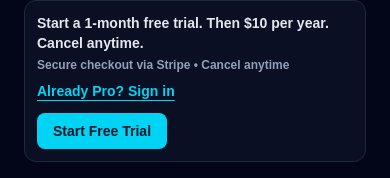
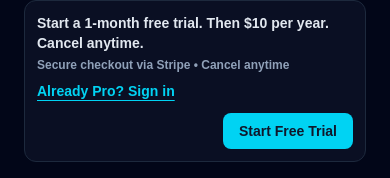
Before and after one commit to 76248usa/daysSupplyWeb, a Next.js app: page /app in a window 390 px wide. Shown: the part 206-384 px from the top of the page. Built offline with nearby package versions, Linux system fonts and the light colour scheme; no server answers.

Commit message:
Make Pro refresh happen immediately after returning from checkout

```diff
--- a/app/app/AppHome.tsx
+++ b/app/app/AppHome.tsx
@@ -51,7 +51,7 @@ function daysUntil(iso?: string | null) {
   return Math.max(0, Math.ceil(ms / (1000 * 60 * 60 * 24)));
 }
 
-// ✅ One consistent “native tap” style you can reuse everywhere
+// ✅ One consistent “native tap” style
 const PRESS =
   "select-none cursor-pointer active:scale-[0.97] transition-transform";
 
@@ -72,10 +72,10 @@ export default function AppHome() {
 
   const router = useRouter();
   const searchParams = useSearchParams();
-
   const checkout = searchParams.get("checkout"); // success/cancel/null
 
-  const { effectiveIsPro, isLoading, status, refreshWithRetry } = usePro();
+  const { effectiveIsPro, isLoading, status, refreshWithRetry, refresh } =
+    usePro();
 
   const [activating, setActivating] = useState(false);
 
@@ -85,12 +85,12 @@ export default function AppHome() {
   const [portalLoading, setPortalLoading] = useState(false);
   const [portalError, setPortalError] = useState<string | null>(null);
 
-  // ✅ Subscription confidence (from /api/pro-status)
+  // Subscription confidence (from /api/pro-status)
   const [subStatus, setSubStatus] = useState<string | null>(null);
   const [currentPeriodEnd, setCurrentPeriodEnd] = useState<string | null>(null);
   const [trialEndsInDays, setTrialEndsInDays] = useState<number | null>(null);
 
-  // ✅ App-style header menu (Terms/Privacy/Disclaimer)
+  // Header menu
   const [menuOpen, setMenuOpen] = useState(false);
   function closeMenu() {
     setMenuOpen(false);
@@ -104,7 +104,7 @@ export default function AppHome() {
     function onClickOutside(e: MouseEvent) {
       const t = e.target as HTMLElement | null;
       if (!t) return;
-      if (t.closest?.("[data-more-menu]")) return; // clicks inside menu
+      if (t.closest?.("[data-more-menu]")) return;
       setMenuOpen(false);
     }
 
@@ -119,26 +119,11 @@ export default function AppHome() {
     };
   }, [menuOpen]);
 
-  // ✅ Autofocus search (nice app feel)
-  // useEffect(() => {
-  //   const id = window.setTimeout(() => {
-  //     if (shouldAvoidStealingFocus()) return;
-  //     const el = document.getElementById(
-  //       "insulin-search",
-  //     ) as HTMLInputElement | null;
-  //     el?.focus();
-  //   }, 80);
-  //   return () => window.clearTimeout(id);
-  // }, []);
-
-  // ✅ Autofocus search (desktop only – avoid iPhone keyboard pop)
+  // Desktop-only auto focus for search
   useEffect(() => {
     const id = window.setTimeout(() => {
       if (shouldAvoidStealingFocus()) return;
-
-      // Prevent keyboard auto-open on touch devices
       const isTouch = "ontouchstart" in window || navigator.maxTouchPoints > 0;
-
       if (isTouch) return;
 
       const el = document.getElementById(
@@ -151,29 +136,32 @@ export default function AppHome() {
     return () => window.clearTimeout(id);
   }, []);
 
-  // B) If we returned from Stripe with checkout=success, persist it and retry refresh.
+  // ✅ When we return from Stripe with checkout=success:
+  // - mark recent checkout
+  // - start activation retries
+  // - clean URL (removes checkout param)
   useEffect(() => {
     if (checkout !== "success") return;
 
     setRecentCheckoutNow();
     setActivating(true);
 
-    refreshWithRetry({ attempts: 8, delayMs: 1500 }).catch(() => {});
+    // Retry harder on iOS timing
+    refreshWithRetry({ attempts: 10, delayMs: 1200 }).catch(() => {});
 
-    // ✅ Clean the URL
+    // Clean URL so refresh won't re-run Stripe logic
     router.replace("/app");
-
     // eslint-disable-next-line react-hooks/exhaustive-deps
   }, [checkout]);
 
-  // C1) If Pro becomes true, stop activating + clear flag immediately
+  // If Pro becomes true, stop activation
   useEffect(() => {
     if (!effectiveIsPro) return;
     clearRecentCheckout();
     setActivating(false);
   }, [effectiveIsPro]);
 
-  // C2) If not Pro but we recently checked out, retry a few times then stop
+  // ✅ If we *recently* checked out but still not Pro, keep retrying a bit.
   useEffect(() => {
     if (effectiveIsPro) return;
 
@@ -185,14 +173,11 @@ export default function AppHome() {
     let cancelled = false;
     setActivating(true);
 
-    refreshWithRetry({ attempts: 6, delayMs: 1500 })
+    refreshWithRetry({ attempts: 8, delayMs: 1500 })
       .catch(() => {})
       .finally(() => {
         if (cancelled) return;
-
-        if (!effectiveIsPro) {
-          clearRecentCheckout();
-        }
+        if (!effectiveIsPro) clearRecentCheckout();
         setActivating(false);
       });
 
@@ -202,7 +187,7 @@ export default function AppHome() {
     // eslint-disable-next-line react-hooks/exhaustive-deps
   }, [effectiveIsPro]);
 
-  // ✅ D) Fetch pro-status details (renewal date + trial countdown)
+  // ✅ Pull pro-status details (renewal date + trial countdown)
   useEffect(() => {
     let cancelled = false;
 
@@ -230,6 +215,8 @@ export default function AppHome() {
         }
 
         const res = await fetch("/api/pro-status", {
+          method: "GET",
+          cache: "no-store",
           headers: { Authorization: `Bearer ${token}` },
         });
 
@@ -279,9 +266,7 @@ export default function AppHome() {
       const { data } = await supabaseBrowser.auth.getSession();
       const token = data.session?.access_token;
 
-      if (!token) {
-        throw new Error("Please sign in to manage billing.");
-      }
+      if (!token) throw new Error("Please sign in to manage billing.");
 
       const res = await fetch("/api/stripe/create-portal", {
         method: "POST",
@@ -322,7 +307,6 @@ export default function AppHome() {
 
     if (s === "trialing") {
       const d = trialEndsInDays ?? daysUntil(currentPeriodEnd);
-
       if (d == null) return "Trial active";
       if (d === 0) return "Trial ends today";
       if (d === 1) return "Trial ends in 1 day";
@@ -369,7 +353,7 @@ export default function AppHome() {
               </button>
             ) : null}
 
-            {/* ✅ More menu */}
+            {/* More menu */}
             <div className="relative" data-more-menu>
               <button
                 type="button"
@@ -433,7 +417,7 @@ export default function AppHome() {
             expiration logic.
           </p>
 
-          {/* ✅ Compact Pro banner */}
+          {/* Pro banner */}
           <div className="mt-4 rounded-xl border border-slate-800 bg-slate-900/60 p-3">
             <div className="flex flex-col sm:flex-row sm:items-center sm:justify-between gap-3">
               <div className="text-sm text-slate-200 font-semibold">
@@ -458,7 +442,7 @@ export default function AppHome() {
                 ) : null}
               </div>
 
-              <div className="sm:text-right">
+              <div className="sm:text-right flex flex-col items-end gap-2">
                 {isLoading ? (
                   <div className="text-xs text-slate-400">Checking…</div>
                 ) : effectiveIsPro ? (
@@ -481,22 +465,15 @@ export default function AppHome() {
                 ) : (
                   <button
                     onClick={async () => {
-                      const AUTH_DISABLED =
-                        process.env.NEXT_PUBLIC_AUTH_DISABLED === "1";
-                      if (AUTH_DISABLED) {
-                        // In dev auth-disabled mode, just go to upgrade (or do nothing)
-                        window.location.href = "/app/upgrade";
-                        return;
-                      }
-
                       const { data } = await supabaseBrowser.auth.getSession();
                       const token = data.session?.access_token;
 
                       if (!token) {
-                        window.location.href = `/login?next=${encodeURIComponent("/app/upgrade")}`;
+                        window.location.href = `/login?next=${encodeURIComponent(
+                          "/app/upgrade",
+                        )}`;
                         return;
                       }
-
                       window.location.href = "/app/upgrade";
                     }}
                     className={`${PRESS} inline-flex items-center justify-center rounded-lg bg-cyan-400 px-4 py-2 text-sm font-extrabold text-slate-900 hover:brightness-110`}
@@ -504,6 +481,23 @@ export default function AppHome() {
                     Start Free Trial
                   </button>
                 )}
+
+                {/* ✅ Manual refresh fallback (helpful on iPhone/Safari) */}
+                {!AUTH_DISABLED &&
+                status !== "no_user" &&
+                !effectiveIsPro &&
+                !activating ? (
+                  <button
+                    onClick={() =>
+                      refreshWithRetry({ attempts: 10, delayMs: 1200 }).catch(
+                        () => {},
+                      )
+                    }
+                    className={`${PRESS} rounded-lg border border-slate-800 bg-slate-900 px-3 py-2 text-[11px] text-slate-300 hover:bg-slate-800`}
+                  >
+                    Refresh Pro status
+                  </button>
+                ) : null}
               </div>
             </div>
           </div>
@@ -563,21 +557,7 @@ export default function AppHome() {
             )}
           </div>
 
-          {/* Disclaimer anchor for the menu */}
-          {/* <div
-            id="disclaimer"
-            className="mt-6 text-center text-xs text-slate-400"
-          >
-            We do not sell user information.
-            <p className="mt-4 text-center text-xs text-slate-500">
-              For licensed pharmacy professionals only.
-            </p>
-            <p className="mt-2 text-center text-xs text-slate-500">
-              This software tool is independently developed and is not
-              affiliated with any pharmaceutical manufacturer.
-            </p>
-          </div> */}
-
+          {/* Disclaimer */}
           <div
             id="disclaimer"
             className="mt-6 text-center text-xs text-slate-400 max-w-xl mx-auto"
```
